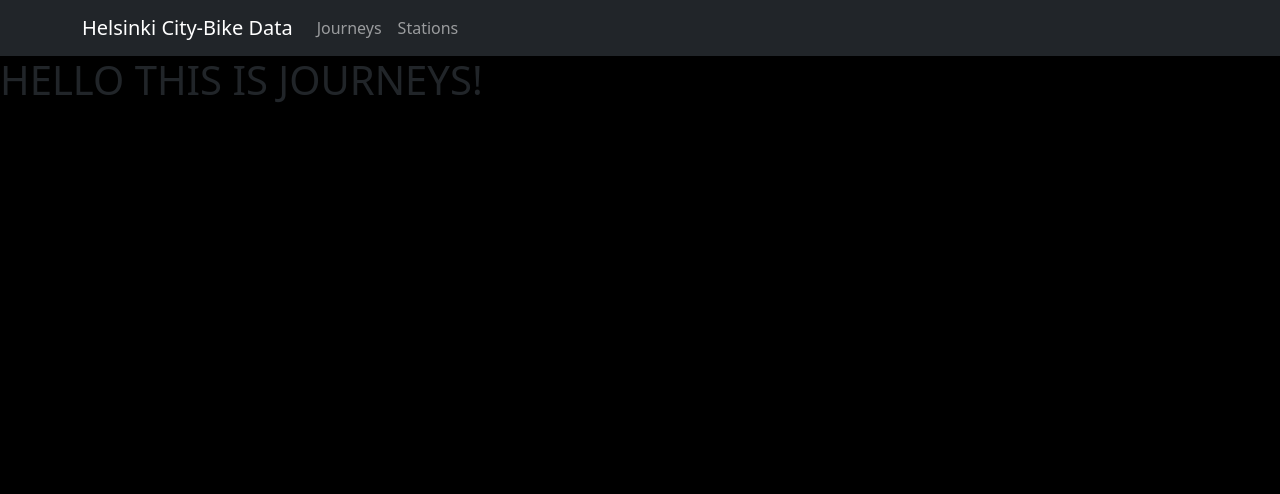
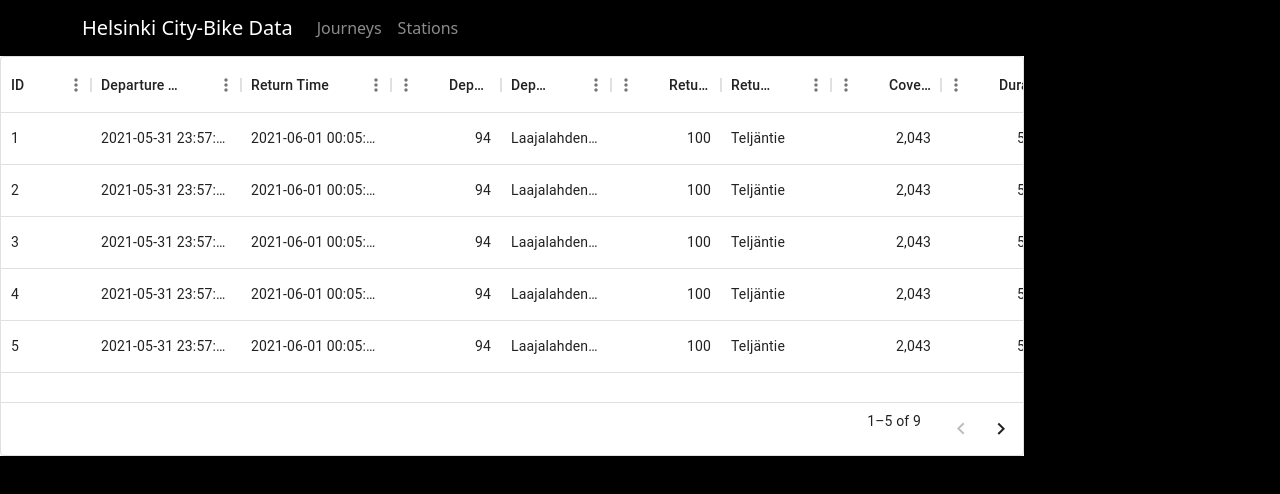
Before and after one commit to buketkarakas/Helsinki-CityBike-Data-App, a React (Create React App) app in the folder frontend/: page /journeys in a window 1280 px wide. Shown: the top 494 px of the page. Built offline with nearby package versions, Linux system fonts and the light colour scheme.

Commit message:
Implement Journey Table

```diff
--- a/frontend/package.json
+++ b/frontend/package.json
@@ -6,6 +6,7 @@
     "@emotion/react": "^11.10.6",
     "@emotion/styled": "^11.10.6",
     "@mui/material": "^5.11.13",
+    "@mui/x-data-grid": "^6.0.1",
     "@testing-library/jest-dom": "^5.16.5",
     "@testing-library/react": "^13.4.0",
     "@testing-library/user-event": "^13.5.0",
--- /dev/null
+++ b/frontend/src/components/JourneyTable.tsx
@@ -0,0 +1,93 @@
+import Table from 'react-bootstrap/Table';
+import { DataGrid, GridColDef } from '@mui/x-data-grid';
+
+const columns: GridColDef[] = [
+  { field: 'id', headerName: 'ID', width: 90 },
+  {
+    field: 'departureTime',
+    headerName: 'Departure Time',
+    width: 150,
+    editable: true,
+  },
+  {
+    field: 'returnTime',
+    headerName: 'Return Time',
+    width: 150,
+    editable: true,
+  },
+  {
+    field: 'departureStationId',
+    headerName: 'Departure Station Id',
+    type: 'number',
+    width: 110,
+    editable: true,
+  },
+  {
+    field: 'departureStationName',
+    headerName: 'Departure Station Name',
+    width: 110,
+    editable: true,
+  },
+  {
+    field: 'returnStationId',
+    headerName: 'Return Station Id',
+    type: 'number',
+    width: 110,
+    editable: true,
+  },
+  {
+    field: 'returnStationName',
+    headerName: 'Return Station Name',
+    width: 110,
+    editable: true,
+  },
+  {
+    field: 'coveredDistance',
+    headerName: 'Covered Distance (km)',
+    type: 'number',
+    width: 110,
+    editable: true,
+  },
+  {
+    field: 'duration',
+    headerName: 'Duration (min)',
+    type: 'number',
+    width: 110,
+    editable: true,
+  },
+]
+
+const rows = [
+    { id: 1, departureTime: '2021-05-31 23:57:25', returnTime: '2021-06-01 00:05:46', departureStationId: 94,departureStationName: "Laajalahden aukio", returnStationId: 100, "returnStationName": "Teljäntie",  coveredDistance: 2043, duration: 500 },
+    { id: 2, departureTime: '2021-05-31 23:57:25', returnTime: '2021-06-01 00:05:46', departureStationId: 94,departureStationName: "Laajalahden aukio", returnStationId: 100, "returnStationName": "Teljäntie",  coveredDistance: 2043, duration: 500 },
+    { id: 3, departureTime: '2021-05-31 23:57:25', returnTime: '2021-06-01 00:05:46', departureStationId: 94,departureStationName: "Laajalahden aukio", returnStationId: 100, "returnStationName": "Teljäntie",  coveredDistance: 2043, duration: 500 },
+    { id: 4, departureTime: '2021-05-31 23:57:25', returnTime: '2021-06-01 00:05:46', departureStationId: 94,departureStationName: "Laajalahden aukio", returnStationId: 100, "returnStationName": "Teljäntie",  coveredDistance: 2043, duration: 500 },
+    { id: 5, departureTime: '2021-05-31 23:57:25', returnTime: '2021-06-01 00:05:46', departureStationId: 94,departureStationName: "Laajalahden aukio", returnStationId: 100, "returnStationName": "Teljäntie",  coveredDistance: 2043, duration: 500 },
+    { id: 6, departureTime: '2021-05-31 23:57:25', returnTime: '2021-06-01 00:05:46', departureStationId: 94,departureStationName: "Laajalahden aukio", returnStationId: 100, "returnStationName": "Teljäntie",  coveredDistance: 2043, duration: 500 },
+    { id: 7, departureTime: '2021-05-31 23:57:25', returnTime: '2021-06-01 00:05:46', departureStationId: 94,departureStationName: "Laajalahden aukio", returnStationId: 100, "returnStationName": "Teljäntie",  coveredDistance: 2043, duration: 500 },
+    { id: 8, departureTime: '2021-05-31 23:57:25', returnTime: '2021-06-01 00:05:46', departureStationId: 94,departureStationName: "Laajalahden aukio", returnStationId: 100, "returnStationName": "Teljäntie",  coveredDistance: 2043, duration: 500 },
+    { id: 9, departureTime: '2021-05-31 23:57:25', returnTime: '2021-06-01 00:05:46', departureStationId: 94,departureStationName: "Laajalahden aukio", returnStationId: 100, "returnStationName": "Teljäntie",  coveredDistance: 2043, duration: 500 },
+  ];
+
+function JourneyTable() {
+  return (
+    <div  style={{ height: 400, width: '80%', backgroundColor: "white" }}>
+        <DataGrid
+            rows={rows}
+            columns={columns}
+            initialState={{
+                pagination: {
+                paginationModel: {
+                    pageSize: 5,
+                },
+                },
+            }
+        }
+            pageSizeOptions={[5]}
+
+        />
+    </div>
+  );
+}
+
+export default JourneyTable;
--- a/frontend/src/components/Journeys.tsx
+++ b/frontend/src/components/Journeys.tsx
@@ -1,8 +1,9 @@
 import * as React from 'react';
+import JourneyTable from './JourneyTable';
 
 const Journeys = () => {
     return (
-        <h1>HELLO THIS IS JOURNEYS!</h1>
+        <JourneyTable/>
     )
 }
 
--- a/frontend/src/components/Navbar.tsx
+++ b/frontend/src/components/Navbar.tsx
@@ -4,7 +4,7 @@ import Navbar from 'react-bootstrap/Navbar';
 
 const NavBar = () => {
   return (
-    <Navbar bg="dark" variant="dark" expand="lg">
+    <Navbar  variant="dark" expand="lg">
       <Container>
         <Navbar.Brand href="/home">Helsinki City-Bike Data</Navbar.Brand>
         <Navbar.Toggle aria-controls="basic-navbar-nav" />
```
Also changed, not shown: 1 other file (tests, documents, lock files or other folders).
